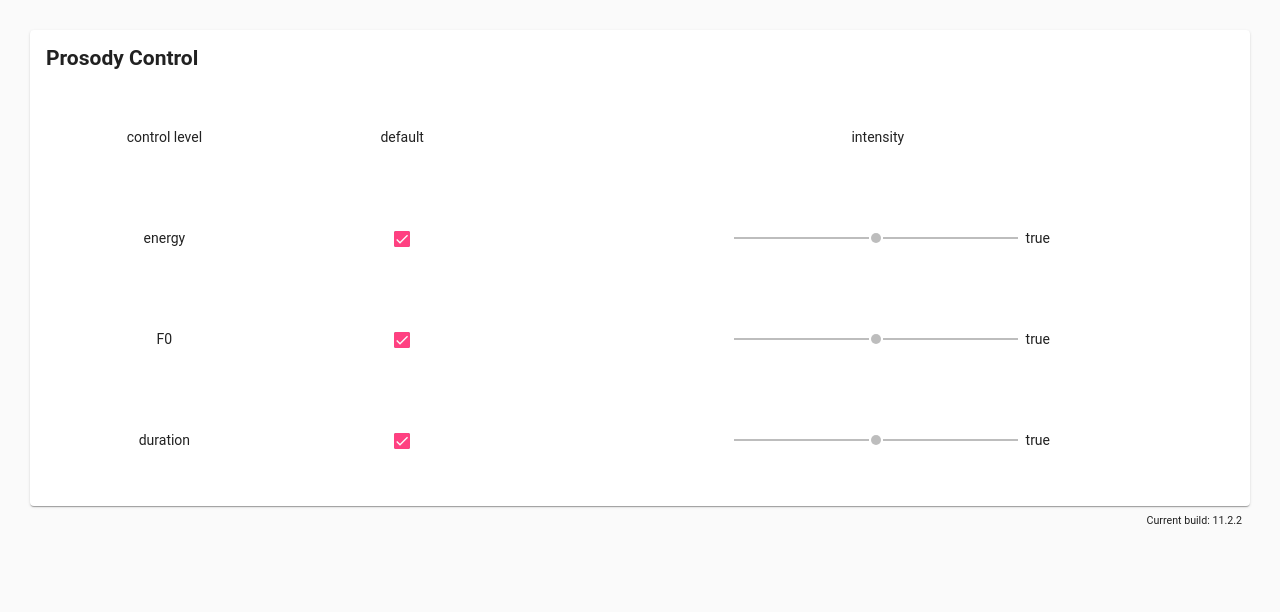
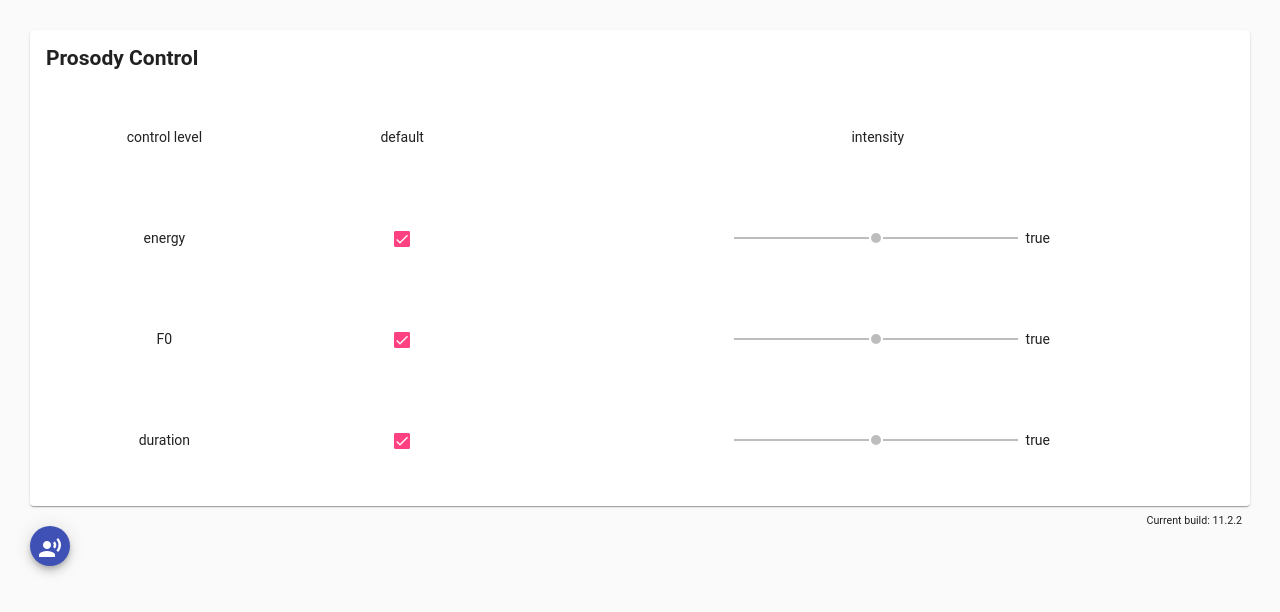
Before and after one commit to karolosnik/angular-prosody-control, an Angular app: page / in a window 1280 px wide. Shown: the top 612 px of the page. Built offline with nearby package versions, Linux system fonts and the light colour scheme.

Commit message:
2 files modified

```diff
--- a/src/app/slider-overview-example.html
+++ b/src/app/slider-overview-example.html
@@ -39,6 +39,11 @@
 		</section>
 	</mat-card-content>
 </mat-card>
+
+<button mat-mini-fab (click)="synthesize()" color="primary" style="margin-top: 20px; margin-bottom: 20px" ><mat-icon>record_voice_over</mat-icon></button>
+
+<mat-spinner *ngIf="loader" style="margin-left: auto; margin-right:auto"></mat-spinner>
+
 <!-- Copyright 2020 Google LLC. All Rights Reserved.
     Use of this source code is governed by an MIT-style license that
     can be found in the LICENSE file at http://angular.io/license -->
--- a/src/app/slider-overview-example.ts
+++ b/src/app/slider-overview-example.ts
@@ -12,12 +12,18 @@ export class SliderOverviewExample {
   checked = false;
   indeterminate = false;
   labelPosition: "before" | "after" = "after";
+  loader: boolean = false;
 
   tiles: Tile[] = [
     { cols: 4, rows: 1, text: "energy  ", disabled: true },
     { cols: 4, rows: 1, text: "F0      ", disabled: true },
     { cols: 4, rows: 1, text: "duration", disabled: true }
   ];
+
+  synthesize() {
+    this.loader = true;
+    setTimeout(() => (this.loader = false), 3000);
+  }
 }
 
 export interface Tile {
```
